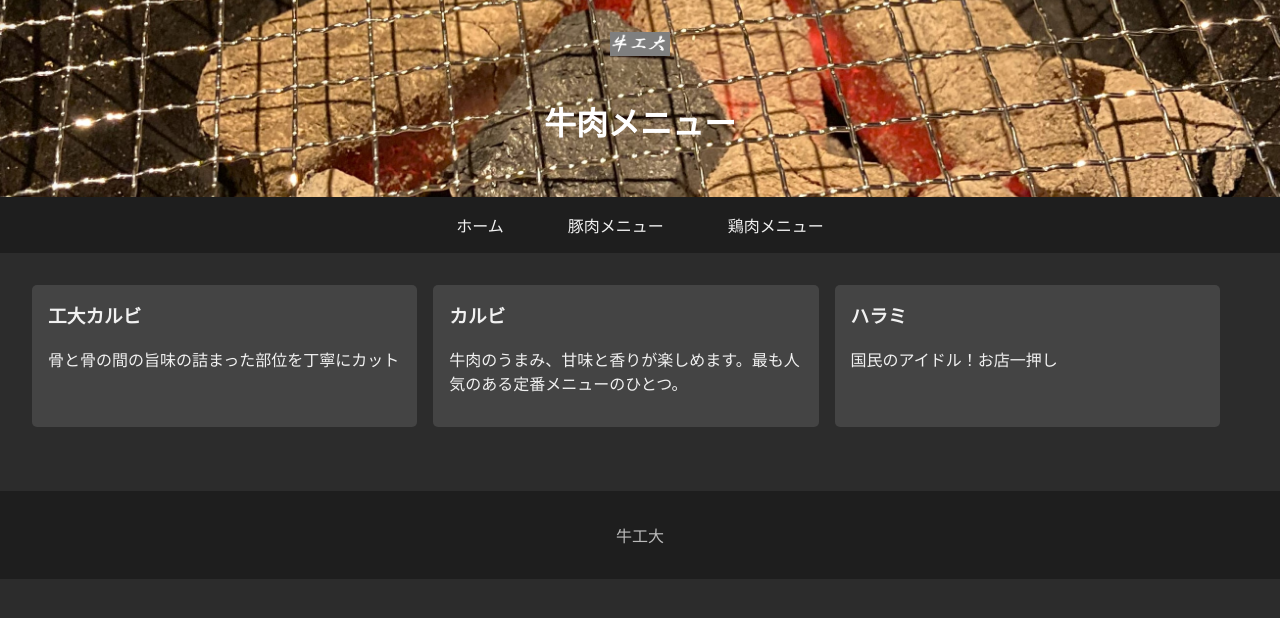
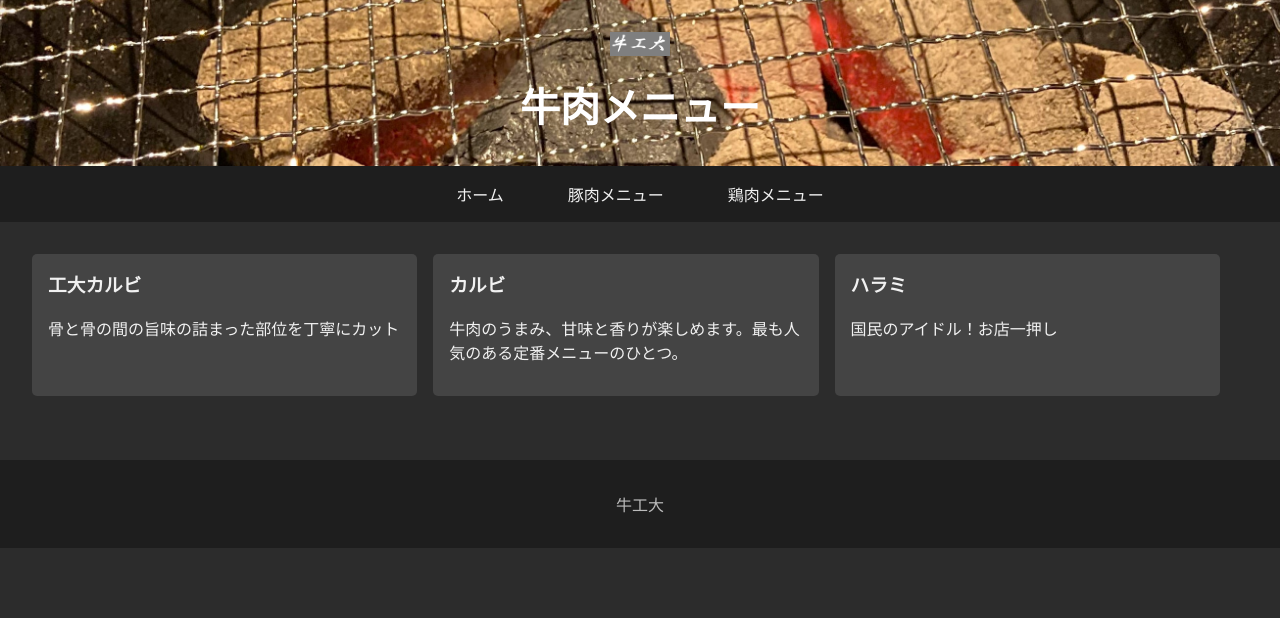
Before and after one commit to naonoob/2024CG, a plain HTML site: page menu-beef.html in a window 1280 px wide. Drawn offline with Linux system fonts and the light colour scheme.

Commit message:
Update style.css

```diff
--- a/style.css
+++ b/style.css
@@ -20,6 +20,11 @@ header .logo {
     max-width: 300px; /* モバイル用の最大幅 */
     height: auto; /* アスペクト比を維持 */
     margin-bottom: 1rem;
+}
+
+header h1 {
+    font-size: 2.5rem;
+    margin: 0;
 }
 
 header p {
```
